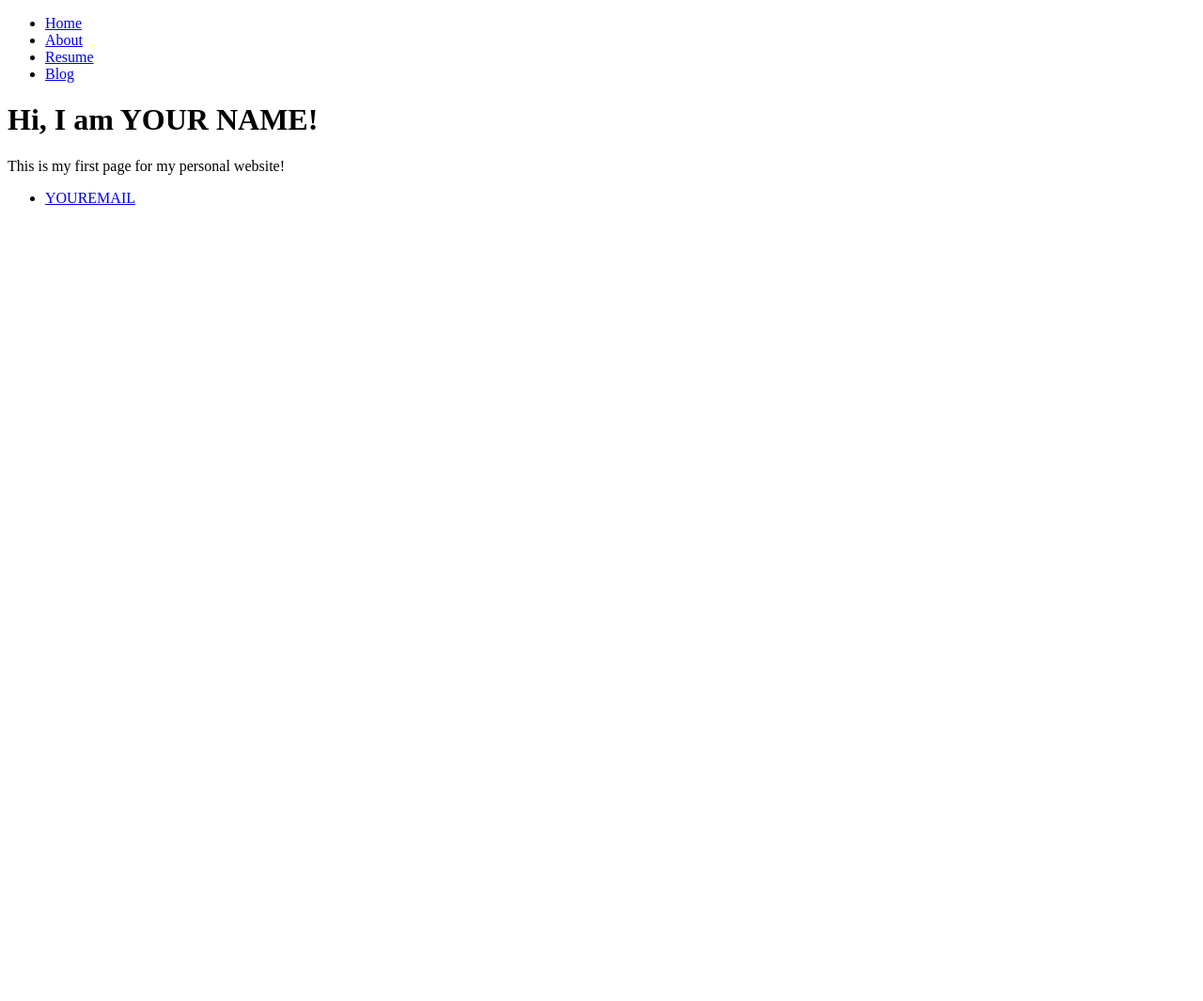
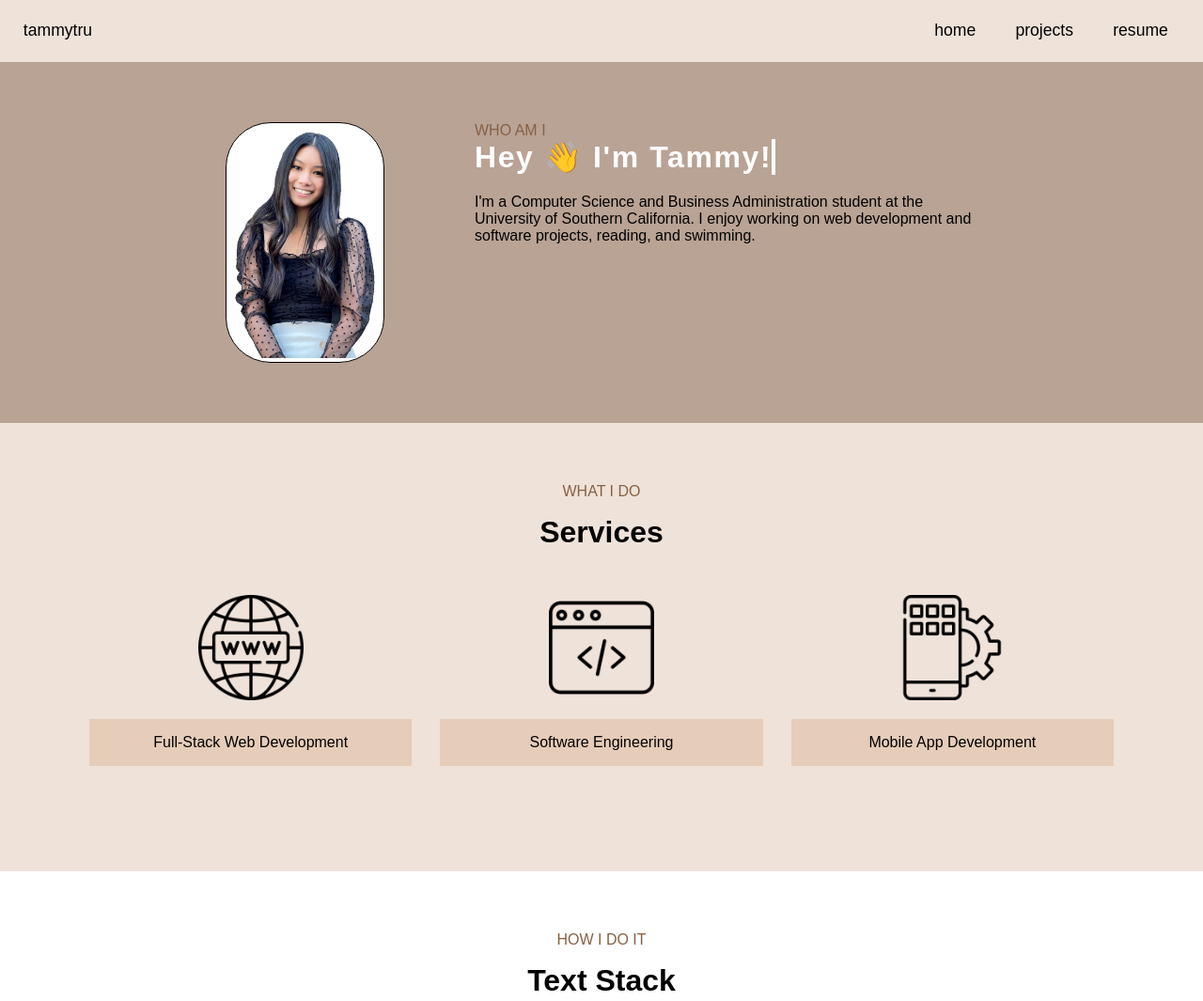
Before and after one commit to tammytru/tammytru.github.io, a plain HTML site: page index.html in a window 1280 px wide. Shown: the whole page at 94% size. Before the commit the page ends 800 px from the top, so only its background shows below. Drawn offline with Linux system fonts and the light colour scheme.

Commit message:
initial commit

```diff
--- a/index.html
+++ b/index.html
@@ -1,27 +1,65 @@
 <!DOCTYPE html>
 <html>
   <head>
-   <title>YOUR NAME Portfolio</title>
+    <title>tammytru</title>
+    <script src="/navbar.js" type="text/javascript" defer></script>
+    <link rel="stylesheet" href="styles.css">
+
   </head>
   <body>
-   <nav>
-     <ul>
-       <li><a href=”/”>Home</a></li>
-       <li><a href=”/about”>About</a></li>
-       <li><a href=”/resume”>Resume</a></li>
-       <li><a href=”/blog”>Blog</a></li>
-     </ul>
-   </nav>
-   <div class=”container”>
-     <div class=”blurb”>
-       <h1>Hi, I am YOUR NAME!</h1>
-       <p>This is my first page for my personal website!</a></p>
+
+    <navbar-element></navbar-element>
+
+    <div class="welcome-container">
+      <div class="welcome-content">
+        <div class="welcome-left">
+          <div id="personal-img-container">
+            <img src="/assets/personal_pic.png" alt="Picture of Tammy Truong" height="250em">
           </div>
         </div>
-   <footer>
-   <ul>
-     <li><a href=”mailto:YOUREMAIL”>YOUREMAIL</a></li>
-   </ul>
-   </footer>
+
+        <div class="welcome-right">
+          <p class="section-subtitle">WHO AM I</p>
+          <div class="typewriter">
+            <h1 style="color: white">Hey &#x1F44B I'm Tammy!</h1>
+          </div>
+          <div class="bio">
+            <p id="bio-p">I'm a Computer Science and Business Administration student at the University of Southern California. I enjoy working on web development and software projects, reading, and swimming.</p>
+          </div>
+        </div>
+      </div>
+    </div>
+
+
+    <div class="services-container">
+      <div class="section-title">
+        <p class="section-subtitle">WHAT I DO</p>
+        <h2>Services</h2>
+      </div>
+
+      <div class="services-cards">
+        <div class="card">
+          <img src="/assets/www.png" alt="WWW web icon" width="30%">
+          <p class="card-info">Full-Stack Web Development</p>
+        </div>
+        <div class="card">
+          <img src="/assets/web-programming.png" alt="WWW web icon" width="30%">
+          <p class="card-info">Software Engineering</p>
+        </div>
+        <div class="card">
+          <img src="/assets/app-development.png" alt="WWW web icon" width="30%">
+          <p class="card-info">Mobile App Development</p>
+        </div>
+      </div>
+
+    </div>
+
+    <div class="textstack-container">
+      <div class="section-title">
+        <p class="section-subtitle">HOW I DO IT</p>
+        <h2>Text Stack</h2>
+      </div>
+    </div>
+
   </body>
 </html>
--- /dev/null
+++ b/navbar.js
@@ -0,0 +1,51 @@
+//referenced https://www.freecodecamp.org/news/reusable-html-components-how-to-reuse-a-header-and-footer-on-a-website/
+class NavBar extends HTMLElement {
+    constructor() {
+        super();
+    }
+
+    connectedCallback() {
+        this.innerHTML = `
+        <style>
+            .sticky {
+                position: sticky;
+                position: -webkit-sticky;
+                top: 0;
+            }
+            ul {
+                list-style-type: none;
+                margin: 0;
+                padding: 0.3em 1em;
+                background-color: #EFE2D9;
+                overflow: hidden;
+            }
+            li {
+                float: right;
+            }
+            #navbar-title {
+                font-size: 1.1em;
+                padding: 1em 0.5em;
+                margin: 0;
+            }
+            li a {
+                display: block;
+                color: black;
+                text-align: center;
+                padding: 1em 1.2em;
+                text-decoration: none;
+                font-size: 1.1em;
+            }
+        </style>
+        <div class="sticky">
+            <ul>
+                <li style="float:left"><p id="navbar-title">tammytru</p></li>
+                <li><a href=resume.html>resume</a></li>
+                <li><a href=projects.html>projects</a></li>
+                <li><a href=index.html>home</a></li>
+                <!-- <li><a href=”/blog”>Blog</a></li> -->
+            </ul>
+        </div>
+        `;
+    }
+}
+window.customElements.define('navbar-element', NavBar);
--- /dev/null
+++ b/styles.css
@@ -0,0 +1,169 @@
+
+body {
+    margin: 0;
+    font-family: sans-serif;
+}
+
+.welcome-container {
+    height: auto;
+    background-color: #B9A395;
+    display: flex;
+    padding: 5% 15%;
+    width: auto;
+}
+
+.welcome-content {
+    display: flex;
+    flex-direction: row;
+    width: 100%;
+}
+
+.welcome-left {
+    justify-content: center;
+    text-align: center;
+    vertical-align: center;
+    margin-right: 3em;
+    margin-left: 3em;
+}
+#personal-img-container {
+    background-color: white;
+    border: 1px black solid;
+    border-radius: 3em;
+}
+
+.welcome-right {
+    flex-grow: 3;
+    margin-left: 3em;
+    margin-right: 3em;
+    width: 50%;
+}
+
+#bio-p {
+    width: auto;
+    white-space: pre-wrap;
+    word-wrap: break-word;
+}
+
+
+
+/* TYPEWRITER GREETING MESSAGE
+    referenced: https://css-tricks.com/snippets/css/typewriter-effect/
+*/
+.typewriter {
+    /* justify-content: left; */
+    display: inline-block;
+}
+.typewriter h1 {
+    overflow: hidden; /* Ensures the content is not revealed until the animation */
+    border-right: .15em solid white; /* The typwriter cursor */
+    white-space: nowrap; /* Keeps the content on a single line */
+    margin: 0 auto; /* Gives that scrolling effect as the typing happens */
+    letter-spacing: .05em; /* Adjust as needed */
+    animation:
+        typing 3.5s steps(40, end),
+        blink-caret .75s step-end infinite;
+}
+
+/* The typing effect */
+@keyframes typing {
+    from { width: 0 }
+    to { width: 100% }
+}
+
+/* The typewriter cursor effect */
+@keyframes blink-caret {
+    from, to { border-color: transparent }
+    50% { border-color: white; }
+}
+
+
+.section-subtitle {
+    color: #876043;
+    margin: 0;
+}
+h2 {
+    margin: 0.5em 0em;
+    font-size: 2em;
+}
+.section-title {
+    justify-content: center;
+    text-align: center;
+}
+
+
+.services-container {
+    background-color: #EFE2D9;
+    margin: 0;
+    padding: 4em 3em;
+}
+.services-cards {
+    display: flex;
+    padding: 2em;
+}
+.card {
+    justify-content: center;
+    text-align: center;
+}
+.card-info {
+    background-color: #E6CDB9;
+    white-space: pre-wrap;
+    word-wrap: break-word;
+    margin: 1em 4%;
+    padding: 1em;
+}
+
+.textstack-container {
+    margin: 0;
+    padding: 4em 3em;
+}
+
+/* PROJECTS PAGE */
+.projects-page {
+    padding: 3em 8em;
+}
+.project-container {
+    margin: 3em 0em;
+}
+.project-card {
+    border: 2px black solid;
+    display: flex;
+    flex-direction: row;
+    justify-content: space-between;
+    width: 100%;
+    height: auto;
+    padding: 2%;
+}
+.project-media {
+    float: left;
+    align-items: center;
+    justify-content: center;
+    height: auto;
+}
+.project-info {
+    font-size: 20px;
+    float: left;
+}
+#proj-p {
+    width: 90%;
+    white-space: pre-wrap;
+    word-wrap: break-word;
+    margin: 2%;
+}
+#proj-img {
+    max-width: 90%;
+    height: auto;
+
+}
+.see-more-container {
+    padding: 1em;
+    float: right;
+    vertical-align: bottom;
+}
+.see-more-link {
+    padding: auto;
+    text-decoration: none;
+    color: black;
+}
+.see-more-link:hover {
+    color: #876043
+}
```
Also changed, not shown: projects.html (added, +44 -0 lines), resume.html (added, +16 -0 lines), assets/app-development.png (added), assets/banner.gif (added), assets/personal_pic.png (added), assets/web-programming.png (added), assets/www.png (added), 2 other files. Lines whose indentation alone changed are shown as unchanged.
